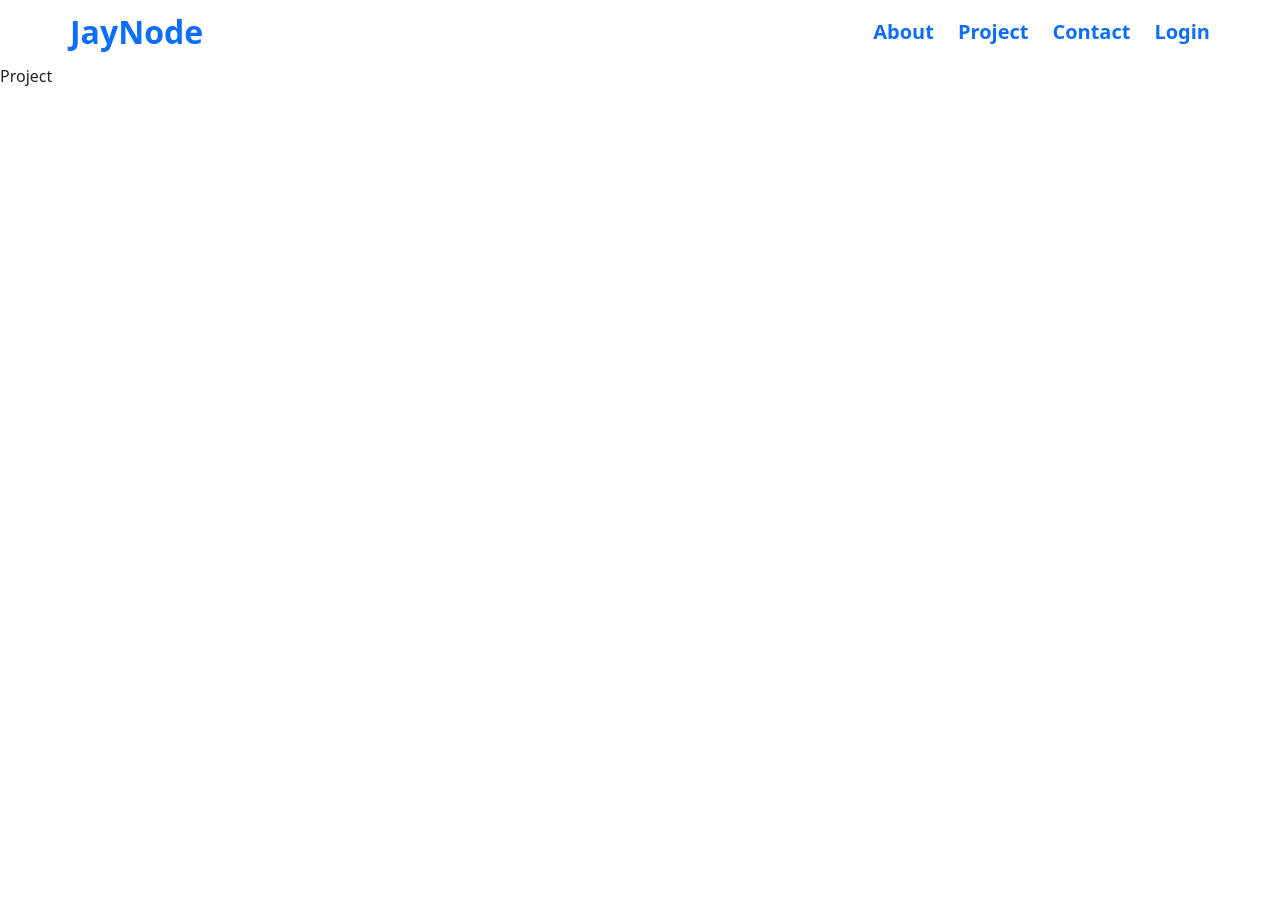
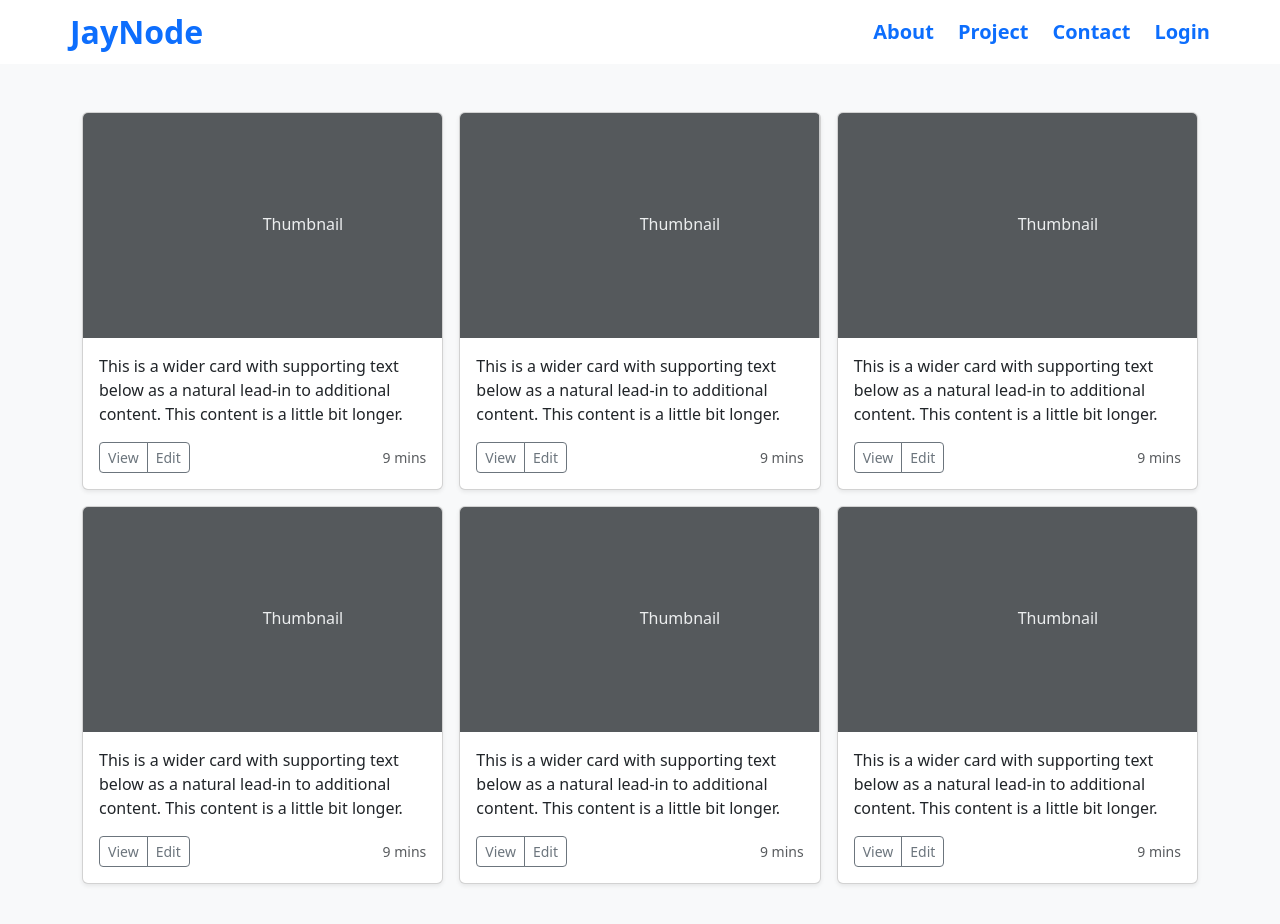
Before and after one commit to jaenudincollege/porto-web, a React (Vite) app: page /project in a window 1280 px wide. Shown: the top 924 px of the page. Before the commit the page ends 800 px from the top, so only its background shows below. Built offline with nearby package versions, Linux system fonts and the light colour scheme.

Commit message:
change repeatable code to a component

```diff
--- a/src/components/Project.jsx
+++ b/src/components/Project.jsx
@@ -1,10 +1,22 @@
+import Card from "./Card";
 import NavBar from "./NavBar";
 
 function Project() {
   return (
     <>
       <NavBar />
-      <div>Project</div>
+      <div className="album py-5 bg-body-tertiary">
+        <div className="container">
+          <div className="row row-cols-1 row-cols-sm-2 row-cols-md-3 g-3">
+            <Card />
+            <Card />
+            <Card />
+            <Card />
+            <Card />
+            <Card />
+          </div>
+        </div>
+      </div>
     </>
   );
 }
```
